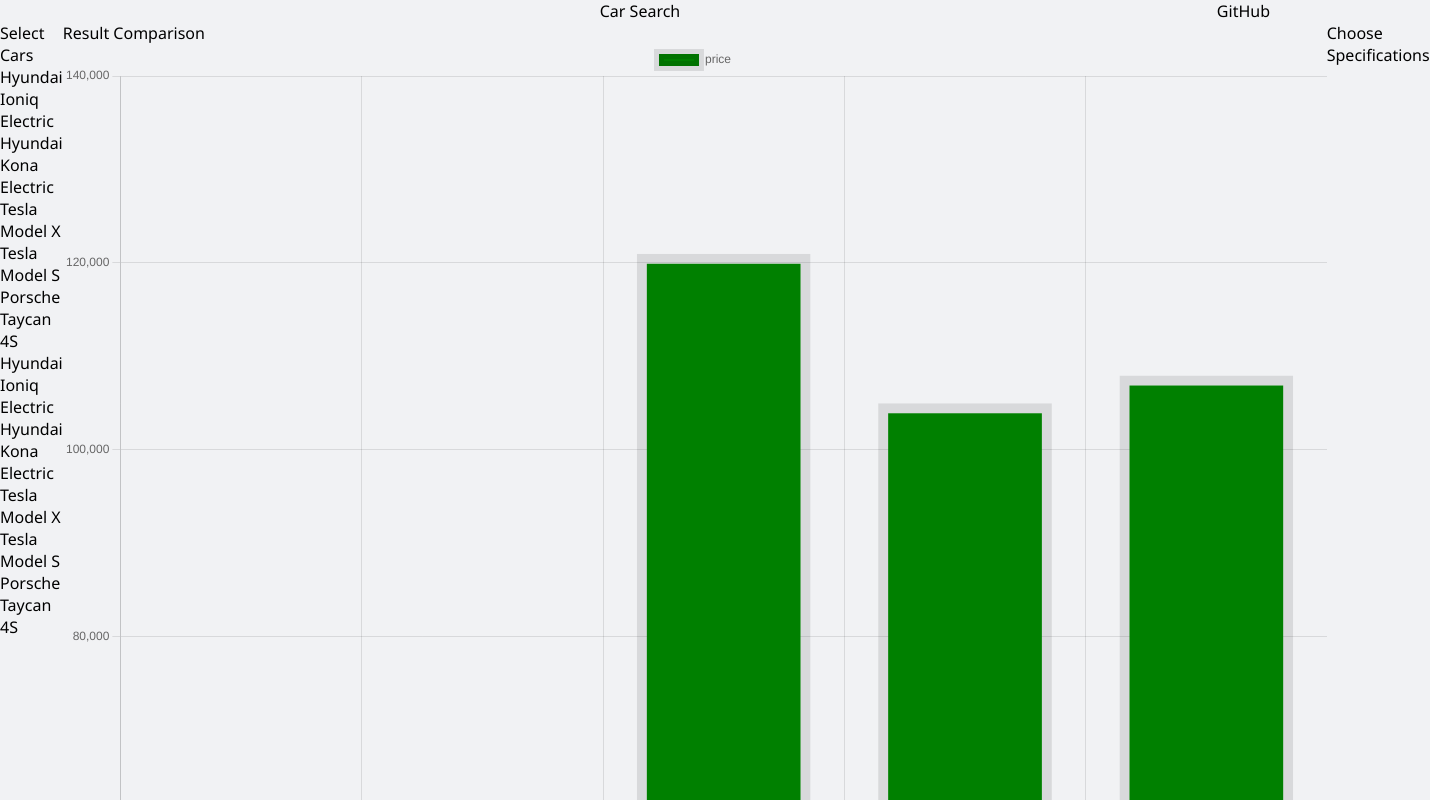
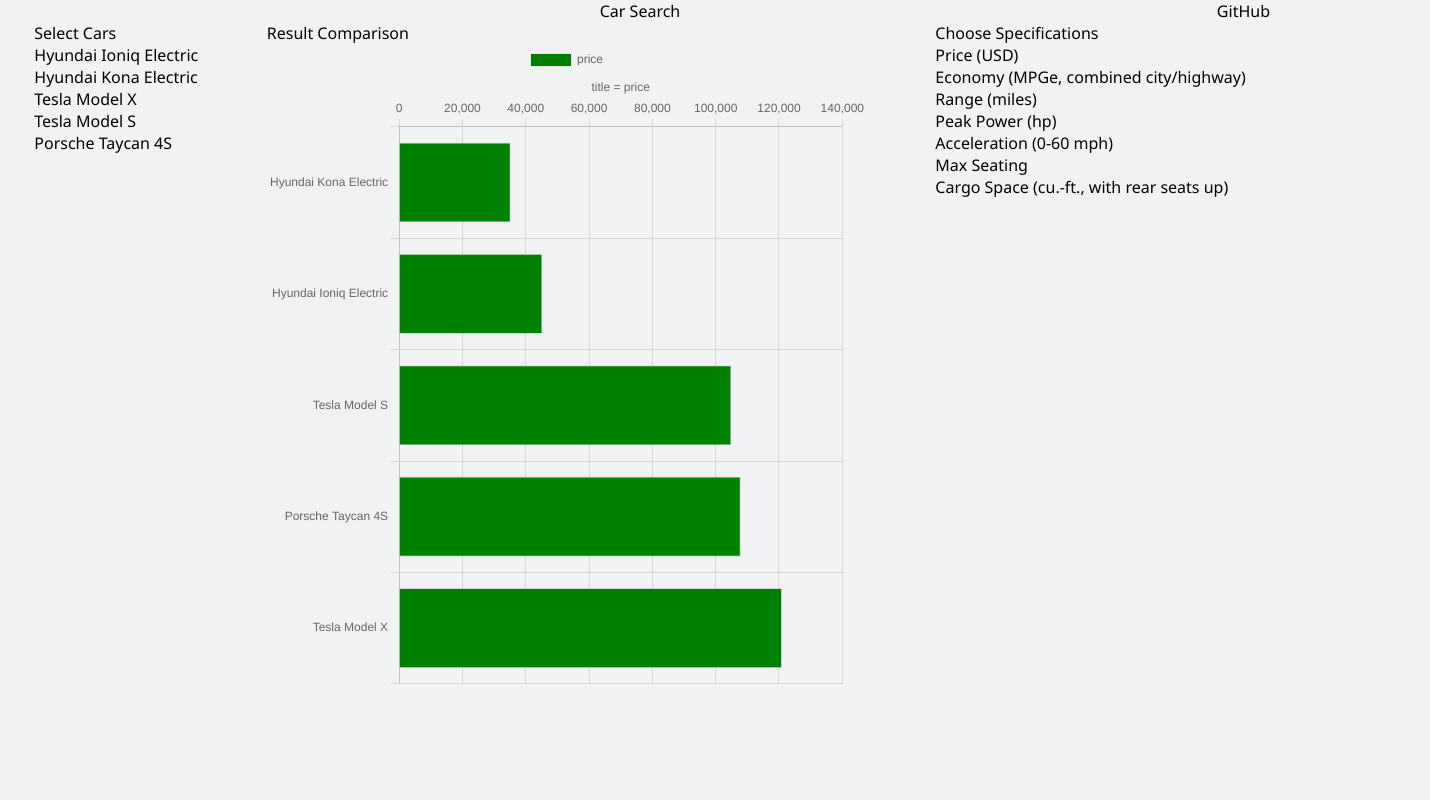
Before and after one commit to jason330/2021-Best-selling-EVs, a website built with webpack: page index.html in a window 1280 px wide. Shown: the top 800 px of the page, 1430 px wide, since content can reach past the window. Built offline with nearby package versions, Linux system fonts and the light colour scheme.

Commit message:
Enable chart data sorting

```diff
--- a/index.html
+++ b/index.html
@@ -7,9 +7,9 @@
     <meta http-equiv="X-UA-Compatible" content="ie=edge" />
     <link rel="stylesheet" href="./dist/main.css" />
     <link rel="stylesheet"
-          href="https://fonts.googleapis.com/css2?family=Noto+Sans">
-          <script src="https://cdn.jsdelivr.net/npm/chart.js@3.9.1/dist/chart.min.js"></script>
-          <script src="./dist/main.js"></script>
+          href="https://fonts.googleapis.com/css2?family=Noto+Sans"/>
+    <script src="https://cdn.jsdelivr.net/npm/chart.js@3.9.1/dist/chart.min.js"></script>
+    <script src="./dist/main.js"></script>
     <title>Car Search</title>
   </head>
 
@@ -35,13 +35,16 @@
             <h2>Result Comparison</h2>
             <div>
               <canvas id="carChart" width="600" height="650"></canvas>
+              <!-- <script src="src/carChart.js"></script> -->
             </div>
-            <script src="src/carChart.js"></script>
         </section>
 
 
         <section>
             <h2>Choose Specifications</h2>
+              <ul id="specifications">
+
+              </ul>
 
         </section>
 
--- a/src/carChart.js
+++ b/src/carChart.js
@@ -1,5 +1,58 @@
-// const CARS = require('./cars')
+const specs = require('./specifications')
 
+// let cars = require ('./cars')
+// let CARS = {
+//     "Hyundai Ioniq Electric" : {
+//         Price: 45295,
+//         economy_combined: 114,
+//         economy_detailed: "114/132/98",
+//         Range: 303,
+//         peak_power: 225,
+//         acceleration: 7.4,
+//         max_Seating: 5,
+//         Cargo: 27.2
+//     },
+//     "Hyundai Kona Electric" : {
+//         Price: 35295,
+//         economy_combined: 120,
+//         economy_detailed: "120/132/108",
+//         Range: 258,
+//         peak_power: 201,
+//         acceleration: 7.9,
+//         max_Seating: 5,
+//         Cargo: 19.2
+//     },
+//     "Tesla Model X" : {
+//         Price: 120990,
+//         economy_combined: 105,
+//         economy_detailed: "105/109/101",
+//         Range: 347,
+//         peak_power: 670,
+//         acceleration: 3.8,
+//         max_Seating: 7,
+//         Cargo: 37.1
+//     },
+//     "Tesla Model S" : {
+//         Price: 104990,
+//         economy_combined: 117,
+//         economy_detailed: "117/121/112",
+//         Range: 405,
+//         peak_power: 670,
+//         acceleration: 3.1,
+//         max_Seating: 5,
+//         Cargo: 28
+//     },
+//     "Porsche Taycan 4S" : {
+//         Price: 107950,
+//         economy_combined: 79,
+//         economy_detailed: "79/76/84",
+//         Range: 227,
+//         peak_power: 429,
+//         acceleration: 3.8,
+//         max_Seating: 5,
+//         Cargo: 14.3
+//     }
+// }
 // class Car {
 //     constructor(
 //         name,
@@ -79,47 +132,13 @@
 //     14.3
 // ]
 
-// let emptyCarsUlist = document.getElementById("cars")
-
-// var carNamesArray = []
-
-// for (const car in CARS) {
-//     let newCarItem = document.createElement("li")
-//     emptyCarsUlist.append(newCarItem);
-//     newCarItem.innerText = car
-//     carNamesArray.push(car)
-// }
-
-// const ctx = 'carChart'
-
-// let priceArr = []
-// for(const car of Object.keys(CARS)) {
-//     debugger
-//     priceArr.push(car["price"])
-// }
-
-// const carChart = new Chart (ctx, {
-//     type: 'bar',
-//     data: {
-//         labels: carNamesArray,
-//         datasets: [{
-//             label: `${Object.keys(CARS["Hyundai Ioniq Electric"])[1]}`,
-//             data: priceArr,
-//             backgroundColor: ["green"],
-//             borderColor: ["rgba(0, 0, 0, 0.1)"],
-//             borderWidth: 10,
-//         }]
-//     }
-// })
-
-
-const CARS = [
+let cars = [
     {
         name: "Hyundai Ioniq Electric",
         price: 45295,
         economy_combined: 114,
         economy_detailed: "114/132/98",
-        Range: 303,
+        range: 303,
         peak_power : 225,
         acceleration : 7.4,
         max_Seating : 5,
@@ -130,7 +149,7 @@
         price: 35295,
         economy_combined: 120,
         economy_detailed: "120/132/108",
-        Range: 258,
+        range: 258,
         peak_power : 201,
         acceleration : 7.9,
         max_Seating : 5,
@@ -141,7 +160,7 @@
         price: 120990,
         economy_combined: 105,
         economy_detailed: "105/109/101",
-        Range: 347,
+        range: 347,
         peak_power : 670,
         acceleration : 3.8,
         max_Seating : 7,
@@ -152,7 +171,7 @@
         price: 104990,
         economy_combined: 117,
         economy_detailed: "117/121/112",
-        Range: 405,
+        range: 405,
         peak_power : 670,
         acceleration : 3.1,
         max_Seating : 5,
@@ -163,7 +182,7 @@
         price: 107950,
         economy_combined: 79,
         economy_detailed: "79/76/84",
-        Range: 227,
+        range: 227,
         peak_power : 429,
         acceleration : 3.8,
         max_Seating : 5,
@@ -173,36 +192,70 @@
 
 let emptyCarsUlist = document.getElementById("cars")
 
-var carNamesArray = []
+let carNamesArray = cars.map(carObj => carObj.name)
 
-CARS.forEach(car => {
+carNamesArray.forEach(carName => {
     let newCarItem = document.createElement("li")
     emptyCarsUlist.append(newCarItem);
-    newCarItem.innerText = car["name"]
-    carNamesArray.push(car["name"])
+    newCarItem.innerText = carName
+    // carNamesArray.push(car["name"])
 })
 
+let selectedCategory = "price"
+let sortedCarObjArr = cars.sort((a,b) => a.price - b.price);
+
+let sortedDataArr = sortedCarObjArr.map(carObj => carObj.price)
+let sortedNamesArr = sortedCarObjArr.map(carObj => carObj.name)
+// debugger
+// Object.values(CARS).map(carSpecs => {
+//     // debugger
+//     return carSpecs[selectedCategory]
+// })
+
+
 const ctx = 'carChart'
-
-let priceArr = []
-CARS.forEach(car => {
-    // debugger
-    priceArr.push(car["price"])
-})
-
-const carChart = new Chart (ctx, {
+let carChart = new Chart (ctx, {
     type: 'bar',
     data: {
-        // datasets: [CARS]
-        labels: carNamesArray,
+        labels: sortedNamesArr,
         datasets: [{
-            label: `${Object.keys(CARS[0])[1]}`,
-            data: priceArr,
+            label: `${Object.keys(cars[0])[1]}`,
+            data: sortedDataArr,
             backgroundColor: ["green"],
             borderColor: ["rgba(0, 0, 0, 0.1)"],
-            borderWidth: 10,
+            borderWidth: 1,
         }]
+    },
+    options: {
+        indexAxis: 'y',
+        scales: {
+            x: {
+                title: {
+                    display: true,
+                    text: `title = ${Object.keys(cars[0])[1]}`,
+                },
+                position: 'top'
+            },
+            y: {
+
+            }
+        }
+        // grouped: true
+        // plugins: {
+        //     tooltip: {
+        //         callbacks: {
+        //             label: function (context) {
+        //                 let label = context.dataset.label
+        //                 if (label === `${Object.keys(CARS[0])[1]}`) {
+        //                     label = `${Object.keys(CARS[0])[1]}` + ": " + new Intl.NumberFormat('en-US', { style: 'currency', currency: 'USD' }).format(context.parsed.y)
+        //                 }
+        //                 return label;
+        //             }
+        //         }
+        //     }
+        // }
     }
 })
 
 // https://developer.mozilla.org/en-US/docs/Web/API/CanvasGradient
+module.exports = {};
--- a/src/cars.js
+++ b/src/cars.js
@@ -1,59 +1,60 @@
-const CARS = {
-    "Hyundai Ioniq Electric" : {
-        price: 45295,
-        economy_combined: 114,
-        economy_detailed: "114/132/98",
-        Range: 303,
-        peak_power : 225,
-        acceleration : 7.4,
-        max_Seating : 5,
-        Cargo: 27.2
-    },
-    "Hyundai Kona Electric" : {
-        price: 35295,
-        economy_combined: 120,
-        economy_detailed: "120/132/108",
-        Range: 258,
-        peak_power : 201,
-        acceleration : 7.9,
-        max_Seating : 5,
-        Cargo : 19.2
-    },
-    "Tesla Model X" : {
-        price: 120990,
-        economy_combined: 105,
-        economy_detailed: "105/109/101",
-        Range: 347,
-        peak_power : 670,
-        acceleration : 3.8,
-        max_Seating : 7,
-        Cargo : 37.1
-    },
-    "Tesla Model S" : {
-        price: 104990,
-        economy_combined: 117,
-        economy_detailed: "117/121/112",
-        Range: 405,
-        peak_power : 670,
-        acceleration : 3.1,
-        max_Seating : 5,
-        Cargo : 28
-    },
-    "Porsche Taycan 4S" : {
-        price: 107950,
-        economy_combined: 79,
-        economy_detailed: "79/76/84",
-        Range: 227,
-        peak_power : 429,
-        acceleration : 3.8,
-        max_Seating : 5,
-        Cargo : 14.3
-    }
-}
+// const CARS = {
+//     "Hyundai Ioniq Electric" : {
+//         Price: 45295,
+//         economy_combined: 114,
+//         economy_detailed: "114/132/98",
+//         Range: 303,
+//         peak_power: 225,
+//         acceleration: 7.4,
+//         max_Seating: 5,
+//         Cargo: 27.2
+//     },
+//     "Hyundai Kona Electric" : {
+//         Price: 35295,
+//         economy_combined: 120,
+//         economy_detailed: "120/132/108",
+//         Range: 258,
+//         peak_power: 201,
+//         acceleration: 7.9,
+//         max_Seating: 5,
+//         Cargo: 19.2
+//     },
+//     "Tesla Model X" : {
+//         Price: 120990,
+//         economy_combined: 105,
+//         economy_detailed: "105/109/101",
+//         Range: 347,
+//         peak_power: 670,
+//         acceleration: 3.8,
+//         max_Seating: 7,
+//         Cargo: 37.1
+//     },
+//     "Tesla Model S" : {
+//         Price: 104990,
+//         economy_combined: 117,
+//         economy_detailed: "117/121/112",
+//         Range: 405,
+//         peak_power: 670,
+//         acceleration: 3.1,
+//         max_Seating: 5,
+//         Cargo: 28
+//     },
+//     "Porsche Taycan 4S" : {
+//         Price: 107950,
+//         economy_combined: 79,
+//         economy_detailed: "79/76/84",
+//         Range: 227,
+//         peak_power: 429,
+//         acceleration: 3.8,
+//         max_Seating: 5,
+//         Cargo: 14.3
+//     }
+// }
 
-module.exports = CARS;
 
-// price: ,
+// module.exports = cars;
+
+// Price: ,
 //         economy_combined: ,
 //         economy_detailed: "",
 //         Range: ,
--- a/src/index.js
+++ b/src/index.js
@@ -1,18 +1,10 @@
-// document.addEventListener("DOMContentLoaded", () => {
+document.addEventListener("DOMContentLoaded", () => {
+    // let mainChart = require('./carChart')
+    const specs = require('./specifications')
     // setTimeout(() => {
     //     document.querySelector("p").style.backgroundColor = "green"
     // }, 2500)
 
-    const CARS = require('./cars')
-
-    let emptyCarsUlist = document.getElementById("cars")
-
-    var carNamesArray = []
-
-    for (const car in CARS) {
-        let newCarItem = document.createElement("li")
-        emptyCarsUlist.append(newCarItem);
-        newCarItem.innerText = car
-        carNamesArray.push(car)
-    }
-// })
+    // const CARS = require('./cars')
+    let mainChart = require('./carChart')
+})
--- /dev/null
+++ b/src/specifications.js
@@ -0,0 +1,37 @@
+let emptySpecsUlist = document.getElementById("specifications")
+
+const specArr = [
+  "Price (USD)",
+  "Economy (MPGe, combined city/highway)",
+  "Range (miles)",
+  "Peak Power (hp)",
+  "Acceleration (0-60 mph)",
+  "Max Seating",
+  "Cargo Space (cu.-ft., with rear seats up)"
+]
+
+const specToKey = {
+  "Price (USD)": "price",
+  "Economy (MPGe, combined city/highway)": "economy_combined",
+  "Range (miles)": "range",
+  "Peak Power (hp)": "peak_power",
+  "Acceleration (0-60 mph)": "acceleration",
+  "Max Seating": "max_Seating",
+  "Cargo Space (cu.-ft., with rear seats up)": "Cargo"
+}
+
+specArr.forEach(spec => {
+  let newSpecification = document.createElement("li")
+  emptySpecsUlist.append(newSpecification);
+  newSpecification.innerText = spec
+  newSpecification.setAttribute("class",specToKey[spec])
+})
+
+let updateSelectedCategory = (clickEvent) => {
+  selectedCategory = clickEvent.target.className
+  carChart.update();
+}
+
+emptySpecsUlist.addEventListener("click", updateSelectedCategory)
+// debugger
+module.exports = {};
```
Also changed, not shown: dist/main.js.
